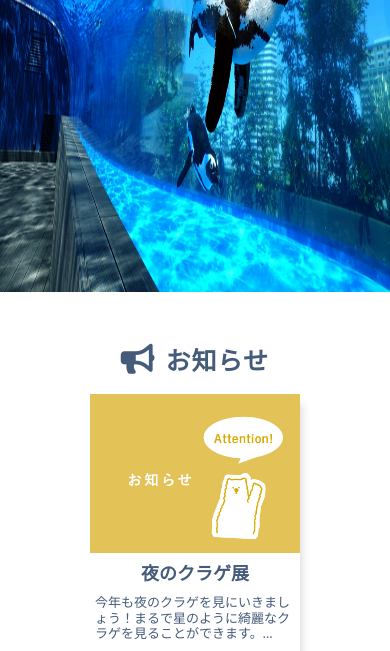
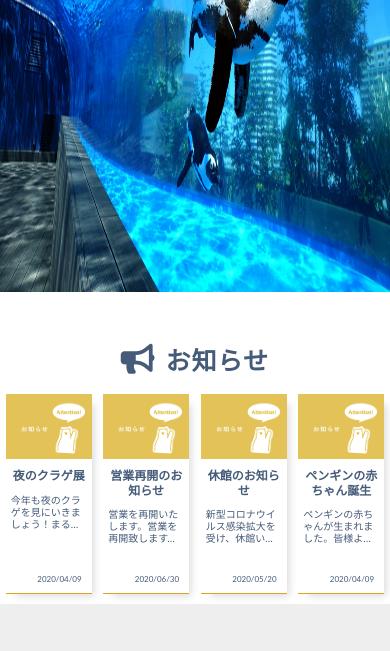
Before and after one commit to kaya725/github.io, a plain HTML site: page aquarium/index.html in a window 390 px wide. Shown: the part 448-1099 px from the top of the page. Drawn offline with Linux system fonts and the light colour scheme.

Commit message:
Update phone.css

```diff
--- a/aquarium/css/phone.css
+++ b/aquarium/css/phone.css
@@ -7,7 +7,6 @@
     width:100%;
   }
   .nav-item a{
-    width:100%;
     padding:0;
   }
   .nav-item{
@@ -21,10 +20,26 @@
   }
   /* news */
   .news{
-    padding: 0 10px 30px;
+    padding: 0;
   }
   .news-boxs{
     flex-wrap:wrap;
+  }
+  .news-box{
+    height:200px;
+    width:22%;
+  }
+  .news-box h3{
+    padding:10px 5px;
+    font-size:12px;
+  }
+  .news-box p{
+    padding:0 5px;
+    font-size:10px;
+  }
+  .date{
+    right:0;
+    font-size:8px;
   }
   /* times */
   .times-contents{
@@ -69,7 +84,7 @@
     display: inline-block;
     font-size:15px;
     padding:8px 12px;
-    margin:5px;
+    margin:5px 5px;
   }
   #questionMenu{
     font-size:15px;
```
